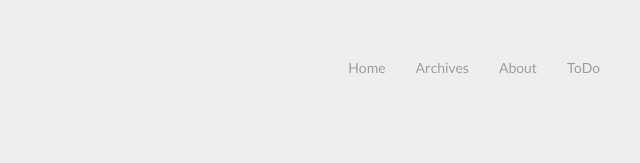
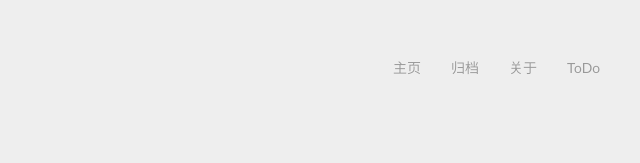
Before and after one commit to Accagain2014/Accagain2014.github.io, a plain HTML site: page 2014/11/10/hello-world/index.html in a window 1280 px wide. Shown: the top 163 px of the page, 640-1280 px from the left. Drawn offline with nearby package versions, Linux system fonts and the light colour scheme; a script that the page names is missing.

Commit message:
Site updated: 2014-11-11 14:04:40

```diff
--- a/2014/11/10/hello-world/index.html
+++ b/2014/11/10/hello-world/index.html
@@ -35,11 +35,11 @@
 <nav id="main-nav" class="alignright">
   <ul>
 
-      <li><a href="/">Home</a></li>
+      <li><a href="/">主页</a></li>
 
-      <li><a href="/archives">Archives</a></li>
+      <li><a href="/archives">归档</a></li>
 
-      <li><a href="/about">About</a></li>
+      <li><a href="/about">关于</a></li>
 
       <li><a href="/todolist">ToDo</a></li>
 
```
Also changed, not shown: archives/2014/11/index.html (+3 -3 lines), archives/2014/index.html (+3 -3 lines), archives/index.html (+3 -3 lines), categories/blog/index.html (+3 -3 lines), index.html (+3 -3 lines), tags/article/index.html (+3 -3 lines), tags/blog/index.html (+3 -3 lines).
